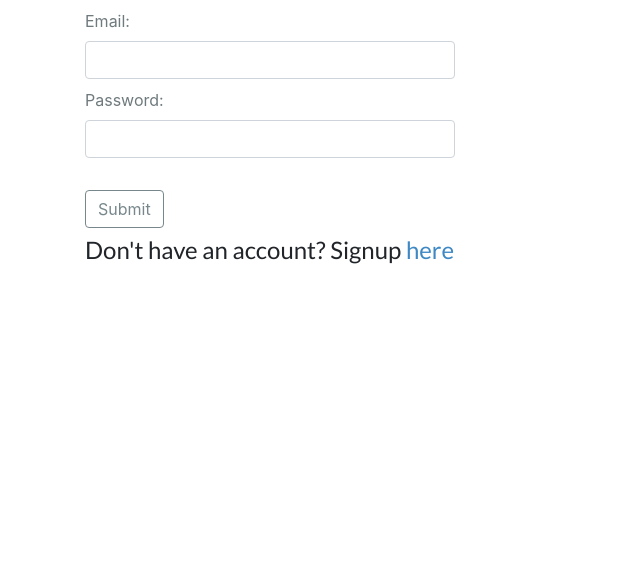
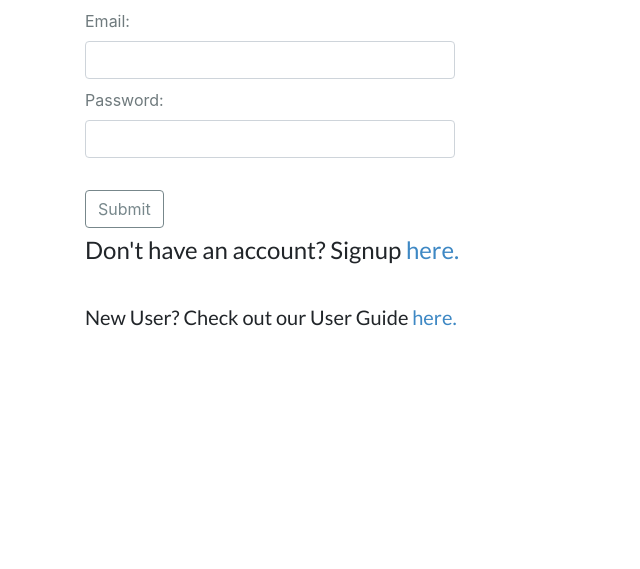
Before and after one commit to jjames1011/attendenceapp, a Flask app: page /login in a window 1280 px wide. Shown: the part 165-734 px from the top of the page, without its empty margins (0-640 px from the left). Run offline with Flask 2, Linux system fonts and the light colour scheme; some libraries are stand-ins or nearby versions.

Commit message:
Add user guide link to login page

```diff
--- a/templates/login.html
+++ b/templates/login.html
@@ -15,4 +15,8 @@
     <input type='submit' class="btn btn-outline-secondary" value='Submit'>
 </form>
 
-<h4 class='mt-2'>Don't have an account? Signup <a href='/signup'>here</a></h4> {% endblock %}
+<h4 class='mt-2'>Don't have an account? Signup <a href='/signup'>here.</a></h4><br />
+
+<h5 class="mt-2">New User? Check out our User Guide <a href="/user_guide">here.</a></h5>
+
+{% endblock %}
```
